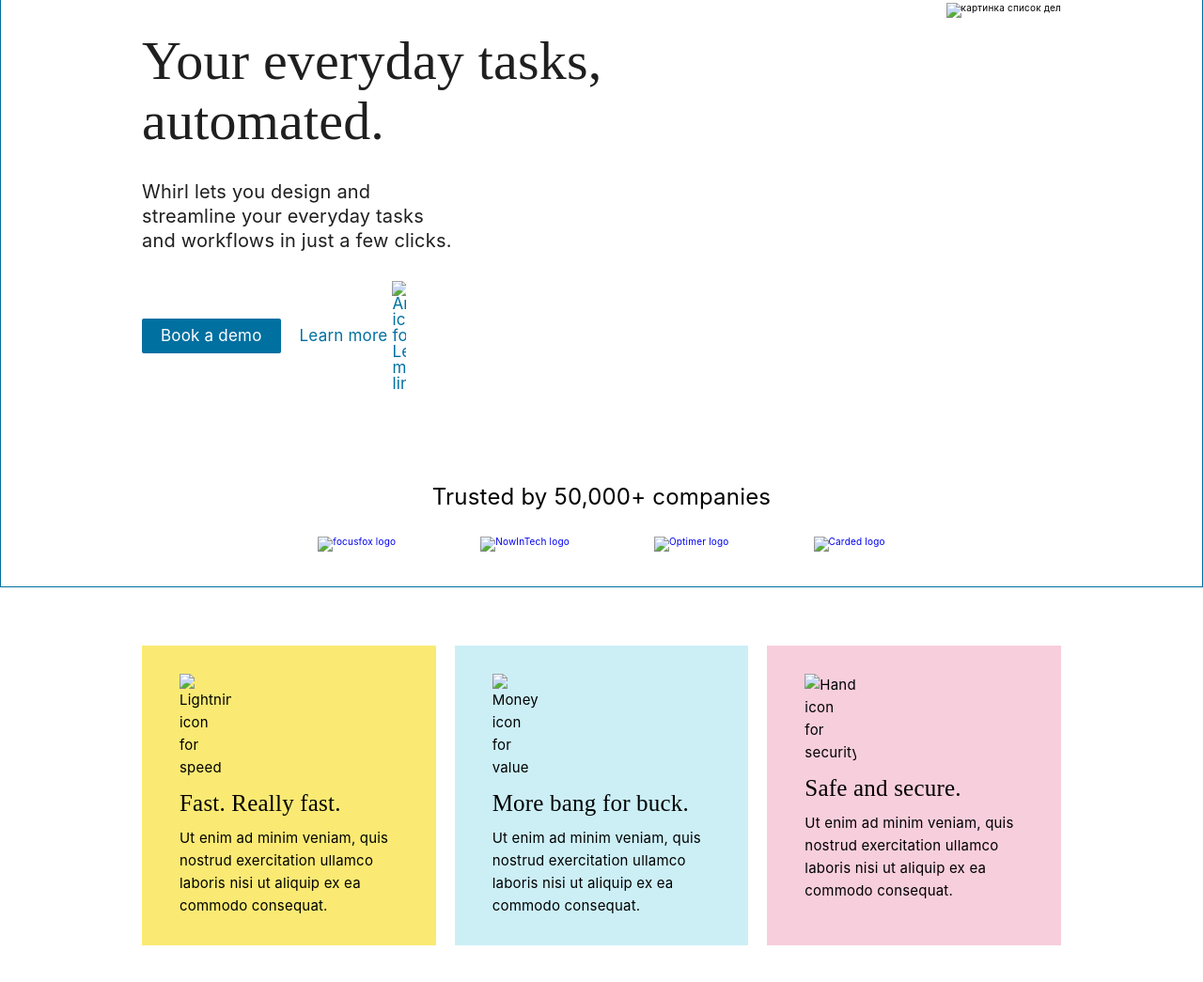
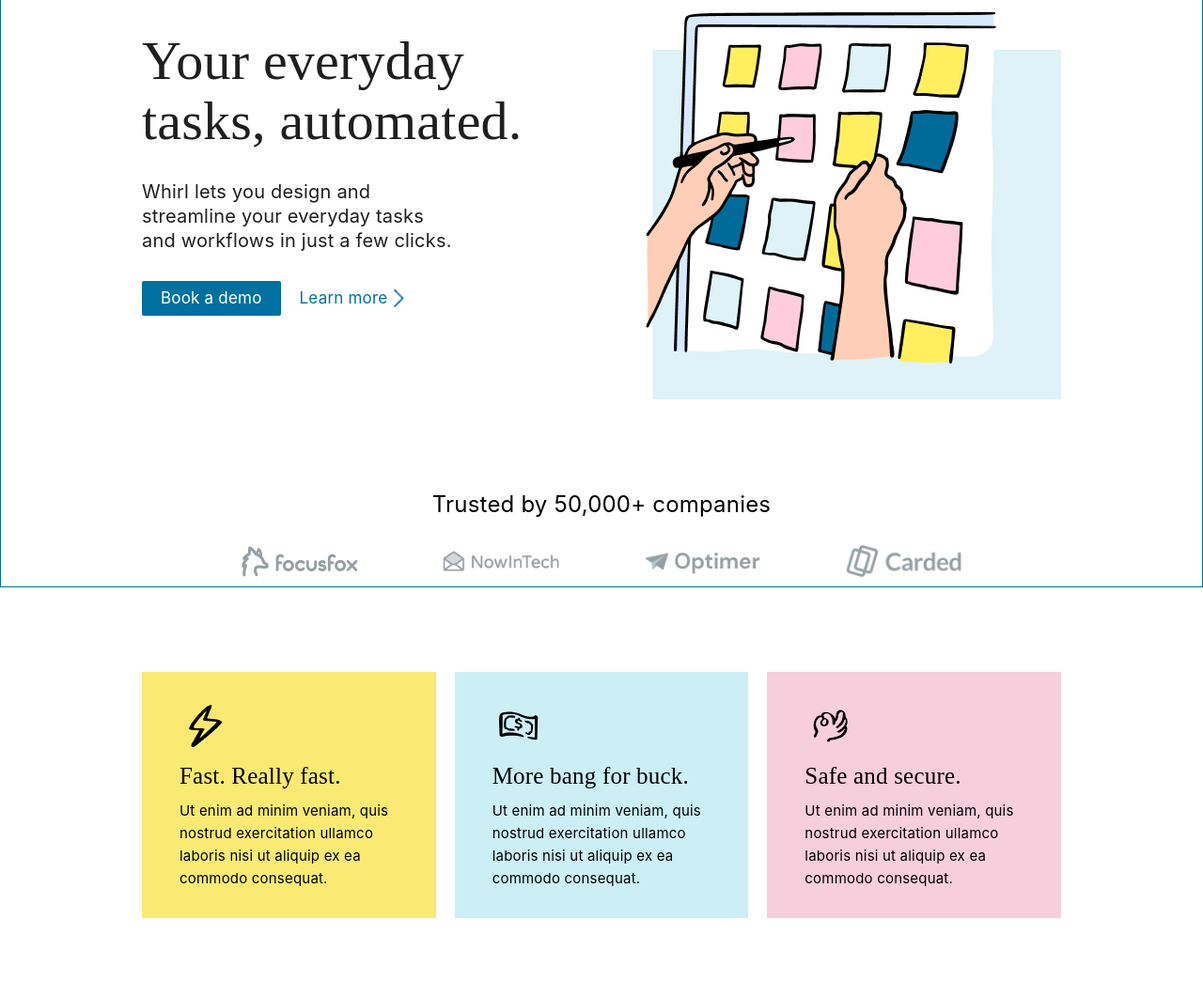
Before and after one commit to MiagkaiaE/maket1, a plain HTML site: page index.html in a window 1280 px wide. Shown: the part 175-1220 px from the top of the page at 94% size. Drawn offline with Linux system fonts and the light colour scheme; the site is published under a folder, as on GitHub Pages, so addresses that start at the root find nothing.

Commit message:
Относительный путь к картинкам

```diff
--- a/index.html
+++ b/index.html
@@ -31,44 +31,44 @@
 				<div class="button">
 					<a href="#" class="book-demo">Book a demo</a>
 					<a href="#" class="sign-in">Learn more
-						<img src="/images/strelka.png" alt="Arrow icon for Learn more link">
+						<img src="images/strelka.png" alt="Arrow icon for Learn more link">
 					</a>
 				</div>
 			</div>
 			<div class="image">
-				<img src="/images/taskList.png" alt="картинка список дел">
+				<img src="images/taskList.png" alt="картинка список дел">
 			</div>
 		</section>
 		<section class="trusted">
 			<p>Trusted by 50,000+ companies</p>
 			<div class="links-trusted">
 				<a href="#">
-					<img src="/images/focusfox.png" alt="focusfox logo">
+					<img src="images/focusfox.png" alt="focusfox logo">
 				</a>
 				<a href="#">
-					<img src="/images/NowInTech.png" alt="NowInTech logo">
+					<img src="images/NowInTech.png" alt="NowInTech logo">
 				</a>
 				<a href="#">
-					<img src="/images/Optimer.png" alt="Optimer logo">
+					<img src="images/Optimer.png" alt="Optimer logo">
 				</a>
 				<a href="#">
-					<img src="/images/Carded.png" alt="Carded logo">
+					<img src="images/Carded.png" alt="Carded logo">
 				</a>
 			</div>
 		</section>
 		<section class="advantages">
 			<div class="card yellow-card">
-				<img src="/images/molniia.png" alt="Lightning icon for speed" class="icon">
+				<img src="images/molniia.png" alt="Lightning icon for speed" class="icon">
 				<h4 class="small-title">Fast. Really fast.</h4>
 				<p>Ut enim ad minim veniam, quis nostrud exercitation ullamco laboris nisi ut aliquip ex ea commodo consequat.</p>
 			</div>
 			<div class="card blue-card">
-				<img src="/images/money.png" alt="Money icon for value" class="icon">
+				<img src="images/money.png" alt="Money icon for value" class="icon">
 				<h4 class="small-title">More bang for buck.</h4>
 				<p>Ut enim ad minim veniam, quis nostrud exercitation ullamco laboris nisi ut aliquip ex ea commodo consequat.</p>
 			</div>
 			<div class="card pink-card">
-				<img src="/images/hend.png" alt="Hand icon for security" class="icon">
+				<img src="images/hend.png" alt="Hand icon for security" class="icon">
 				<h4 class="small-title">Safe and secure.</h4>
 				<p>Ut enim ad minim veniam, quis nostrud exercitation ullamco laboris nisi ut aliquip ex ea commodo consequat.</p>
 			</div>
```
